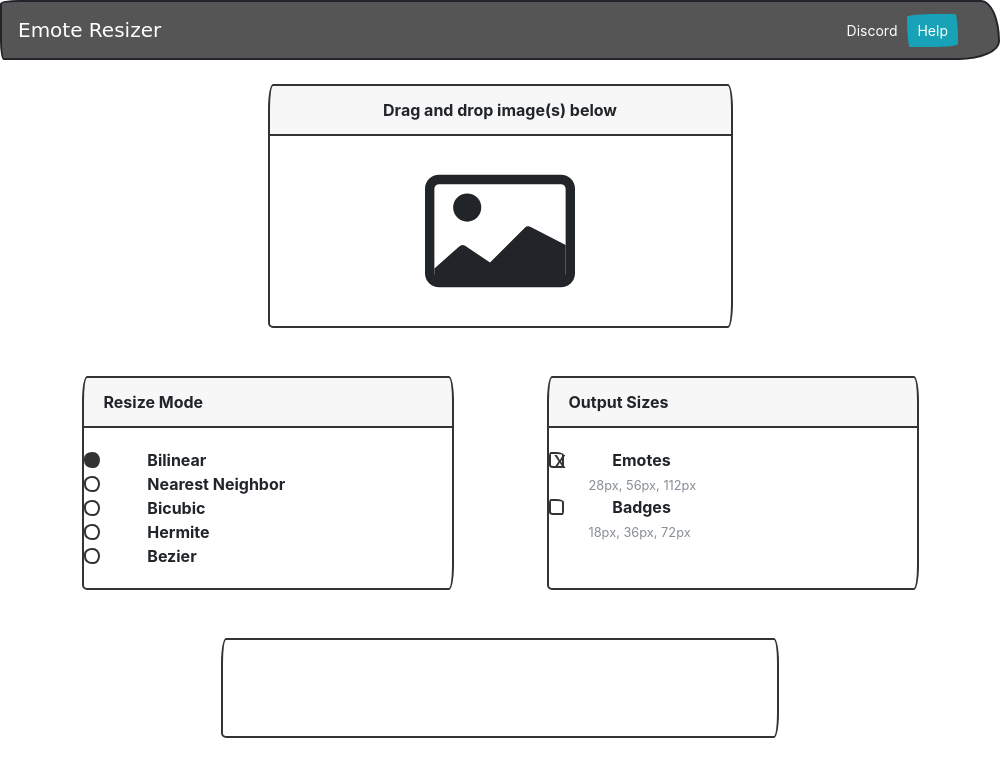
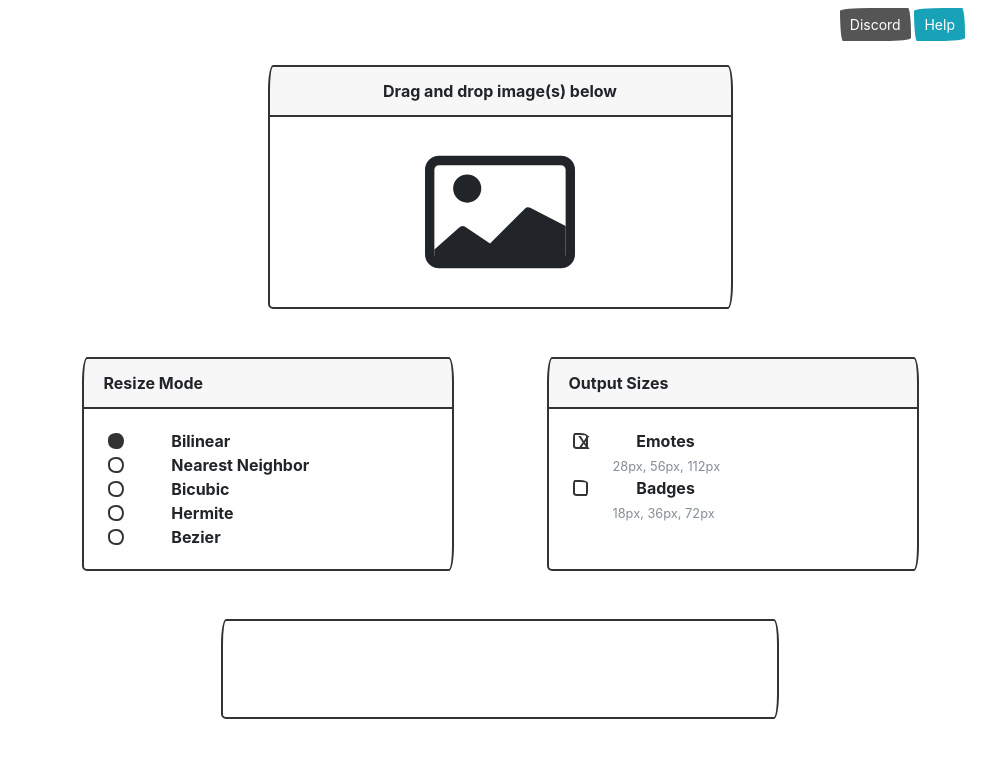
Before and after one commit to aosterwyk/emote-resizer, an Electron app: page index.html in a window 1000 px wide. Drawn offline with Linux system fonts and the light colour scheme; no server answers; a web font is replaced by a local one.

Commit message:
removed nav bar

```diff
--- a/index.html
+++ b/index.html
@@ -16,7 +16,7 @@
             <p class="browsehappy">You are using an <strong>outdated</strong> browser. Please <a href="#">upgrade your browser</a> to improve your experience.</p>
         <![endif]-->
         <script src="render.js" async defer></script>
-        <nav class="navbar navbar-dark bg-dark">
+        <!-- <nav class="navbar navbar-dark bg-dark">
             <a class="navbar-brand">Emote Resizer</a>
             <ul class="navbar-nav mr-4">
                 <form class="form-inline">
@@ -24,8 +24,14 @@
                     <button type="button" class="btn btn-info btn-sm" onclick="externalLink('help')">Help</button>
                   </form>
               </ul>
-        </nav>
+        </nav> -->
         <div class="container">
+            <div class="row">
+                <div class="col mt-2 text-right">
+                    <button type="button" class="btn btn-secondary btn-sm" onclick="externalLink('discord')">Discord</button>
+                    <button type="button" class="btn btn-info btn-sm" onclick="externalLink('help')">Help</button>
+                </div>
+            </div>
             <div class="card my-4 mx-auto" style="width:50%; height:50%; min-height:100px;">
                 <div class="card-header text-center">
                     Drag and drop image(s) below
@@ -43,7 +49,7 @@
             <div class="row mx-auto my-auto">
                 <div class="card mx-auto my-4" style="min-width:40%">
                     <div class="card-header">Resize Mode</div>
-                    <div class="card-body">
+                    <div class="card-body ml-4">
                         <div class="form-check form-check">
                             <input class="form-check-input" type="radio" name="resizeModeChoice" id="bilinear" value="bilinear" checked="checked">
                             <label class="form-check-label" for="bilinear">Bilinear</label>
@@ -68,7 +74,7 @@
                 </div>
                 <div class="card mx-auto my-4" style="min-width:40%">
                     <div class="card-header">Output Sizes</div>
-                    <div class="card-body" id="outputSizes">
+                    <div class="card-body ml-4" id="outputSizes">
                         <div class="form-check form-check">
                             <input class="form-check-input" type="checkbox" id="emotes" value="emotes" checked="checked">
                             <label class="form-check-label" for="emotes">Emotes</label>
```
